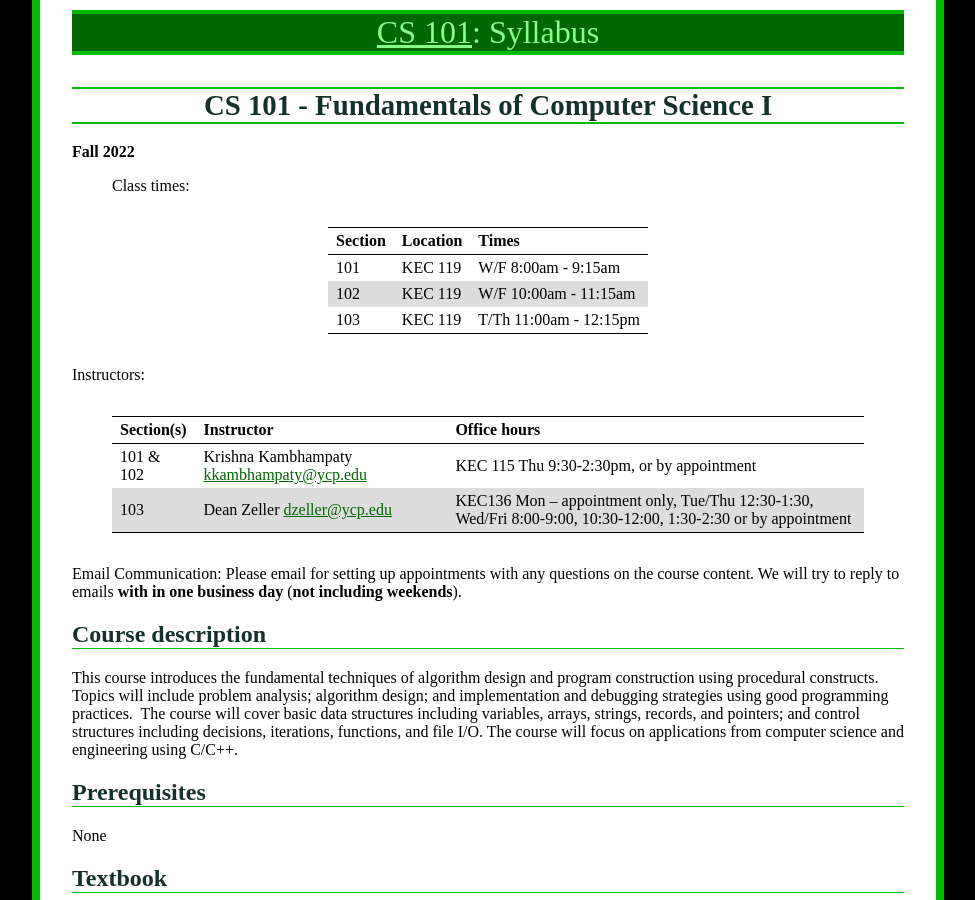
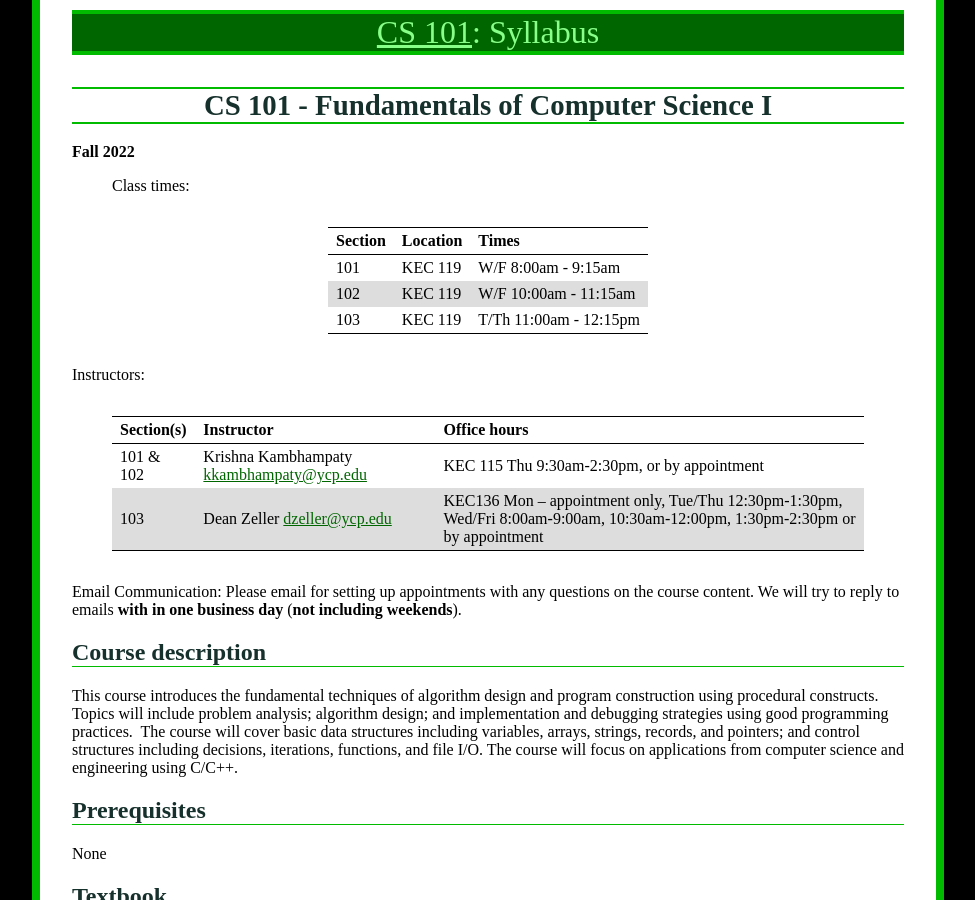
Before and after one commit to ycpcs/cs101-fall2022, a Jekyll site: the page built from syllabus.md, in a window 1280 px wide and 900 px high. Shown: the whole window, without its empty margins (152-1127 px from the left). Built offline with Jekyll 4.4.1, drawn with Linux system fonts in a browser that asks for light colours.

Commit message:
updated Dean's office hours

```diff
--- a/syllabus.md
+++ b/syllabus.md
@@ -20,8 +20,8 @@ Instructors:
 
 > Section(s) | Instructor | Office hours
 > ---------- | ---------- | ------------
-> 101 & 102  | Krishna Kambhampaty <kkambhampaty@ycp.edu>  | KEC 115 Thu 9:30-2:30pm, or by appointment
-> 103   | Dean Zeller  <dzeller@ycp.edu>  | KEC136 Mon -- appointment only, Tue/Thu 12:30-1:30, Wed/Fri 8:00-9:00, 10:30-12:00, 1:30-2:30 or by appointment
+> 101 & 102  | Krishna Kambhampaty <kkambhampaty@ycp.edu>  | KEC 115 Thu 9:30am-2:30pm, or by appointment
+> 103   | Dean Zeller  <dzeller@ycp.edu>  | KEC136 Mon -- appointment only, Tue/Thu 12:30pm-1:30pm, Wed/Fri 8:00am-9:00am, 10:30am-12:00pm, 1:30pm-2:30pm or by appointment
 
 
 
```
